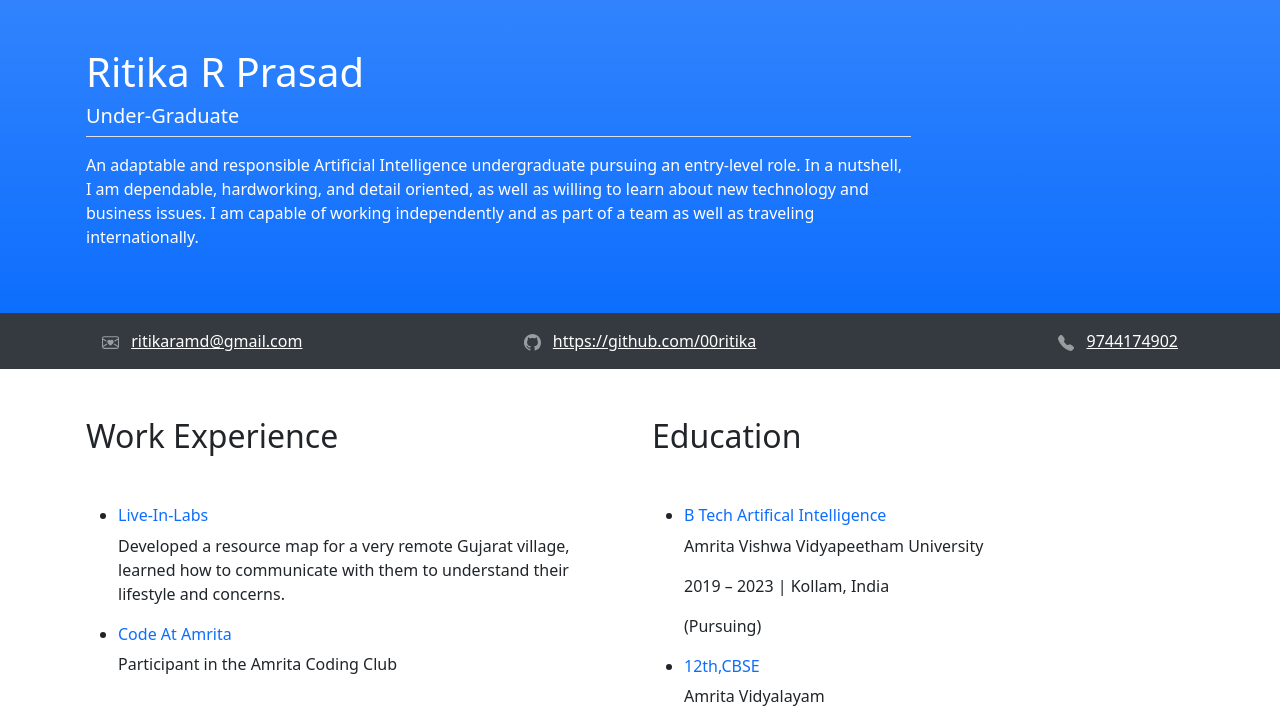
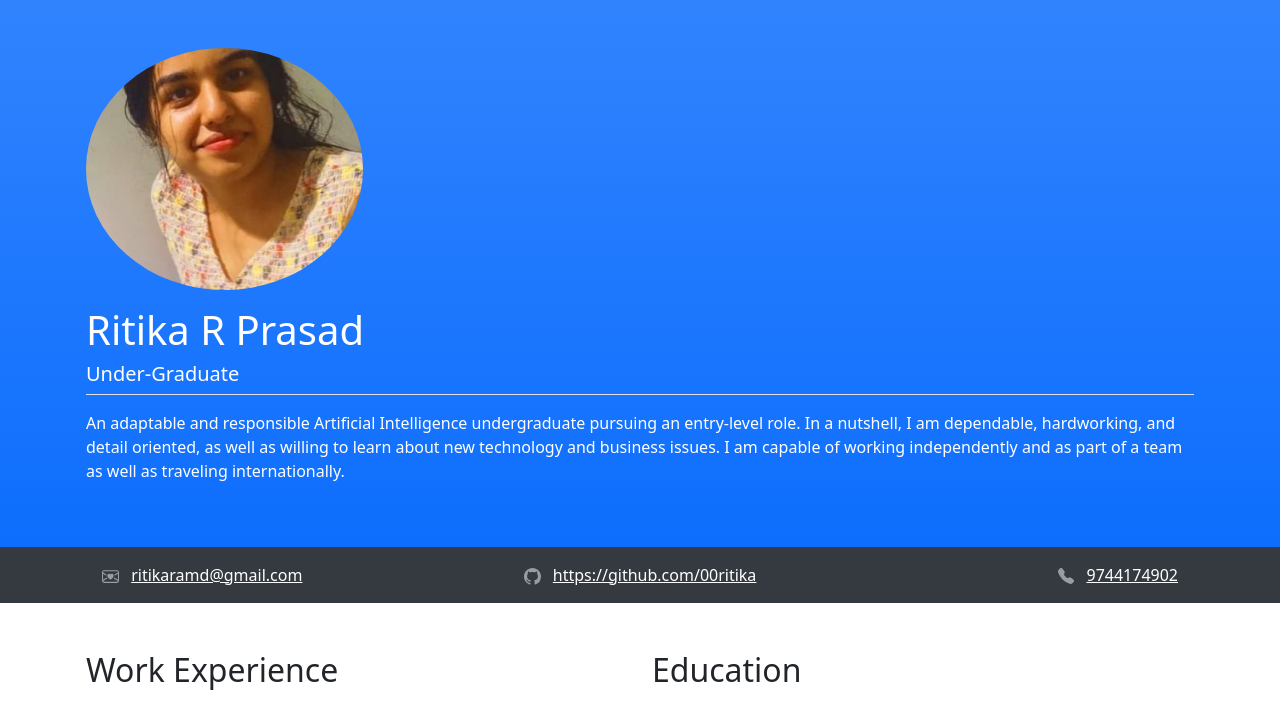
Before and after one commit to 00ritika/00ritika.github.io, a plain HTML site: page index.html in a window 1280 px wide. Shown: the top 721 px of the page. Drawn offline with nearby package versions, Linux system fonts and the light colour scheme; files whose address does not match are found by name.

Commit message:
Update index.html

```diff
--- a/index.html
+++ b/index.html
@@ -9,9 +9,9 @@
   <body>
     <header class="bg-primary bg-gradient text-white py-5">
       <div class="container">
-        <div class="row">
-
-          <div class="col-md-9">
+       <div class="col-md-3 text-left text-md-center mb-3">
+            <img class="rounded-circle img-fluid" src="C:\Users\user\Documents\GitHub\Full Stack\6206023b-eddf-4f3e-b88d-82aa9a296b7c.jfif" alt="Profile Photo" />
+          </div>
             <h1>Ritika R Prasad</h1>
             <h5>Under-Graduate</h5>
             <p class="border-top pt-3">An adaptable and responsible Artificial Intelligence
```
